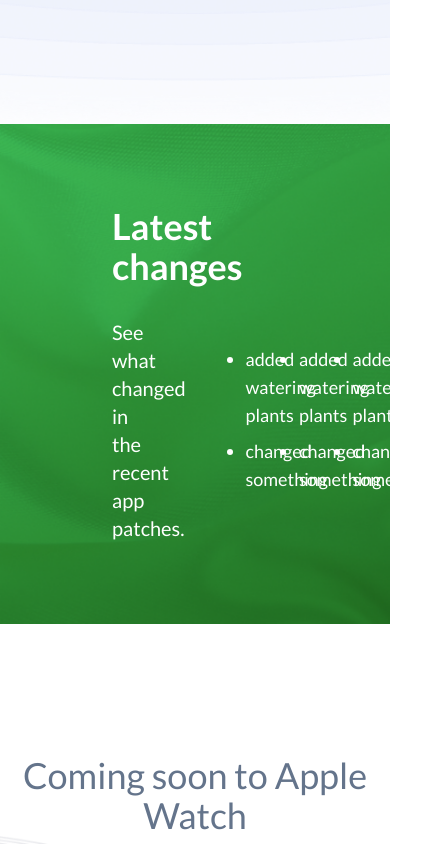
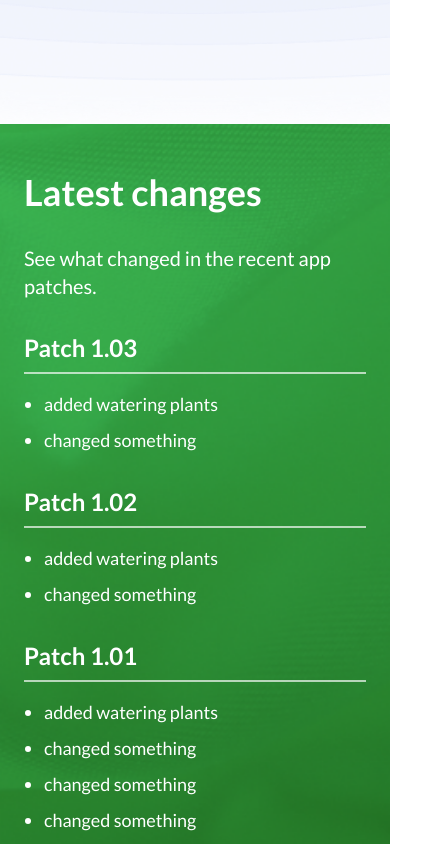
Before and after one commit to benmotyka/my-plants_front, a Vue app: page / in a window 390 px wide. Shown: the part 3100-3944 px from the top of the page, 435 px wide, since content can reach past the window. Built offline with nearby package versions, Linux system fonts and the light colour scheme; a web font is replaced by a local one.

Commit message:
small responsiveness fixes to patch notes section

```diff
--- a/src/components/molecules/PatchNotes.vue
+++ b/src/components/molecules/PatchNotes.vue
@@ -3,8 +3,8 @@ defineProps<{ patch: number; changes: string[]; date: string; }>();
 </script>
 
 <template>
-    <h5 class="text-2xl pb-2 font-semibold border-b-2 border-[#FFFA] overflow-y-hidden">Patch {{patch}}</h5>
-    <ul class="list-disc flex flex-col gap-2">
+    <h5 class="text-2xl pb-2 font-semibold border-b-2 border-[#FFFA]">Patch {{patch}}</h5>
+    <ul class="list-disc flex flex-col gap-2 pl-5">
         <li v-for="item in changes" class="text-lg" :key="item">{{item}}</li>
     </ul>
 </template>
--- a/src/components/organisms/Changelog.vue
+++ b/src/components/organisms/Changelog.vue
@@ -21,20 +21,20 @@ const patchNotes: PatchNote[] = [
     },
     {
         patch: 1.01,
-        changes: ['added watering plants', 'changed something'],
+        changes: ['added watering plants', 'changed something', 'changed something', 'changed something', 'changed something'],
         createdAt: '2022-07-12'
     },
 ]
 </script>
 
 <template>
-    <section id="changelog" class="w-full h-[500px] background-image bg-fixed bg-center bg-cover">
-        <main class="px-28 grid grid-cols-4 w-full h-full gap-12">
-            <div class="flex flex-col gap-8 justify-center">
+    <section id="changelog" class="w-full md:h-[500px] background-image bg-fixed bg-center bg-cover">
+        <main class="px-6 sm:px-10 xl:px-28 py-12 xl:pt-24 grid md:grid-cols-4 w-full gap-8 md:gap-4 xl:gap-12">
+            <div class="flex flex-col gap-8">
                 <h2 class="font-bold text-white text-4xl">Latest changes</h2>
                 <p class="font-normal text-white text-xl">See what changed in the recent app patches.</p>
             </div>
-            <div v-for="item in patchNotes" class="flex flex-col gap-4 justify-center pl-20 text-white text-large" :key="item.patch">
+            <div v-for="item in patchNotes" class="flex flex-col gap-4 md:pl-4 xl:pl-18 text-white text-large" :key="item.patch">
                 <PatchNotes :patch="item.patch" :changes="item.changes" :date="item.createdAt" />
             </div>
         </main>
```
